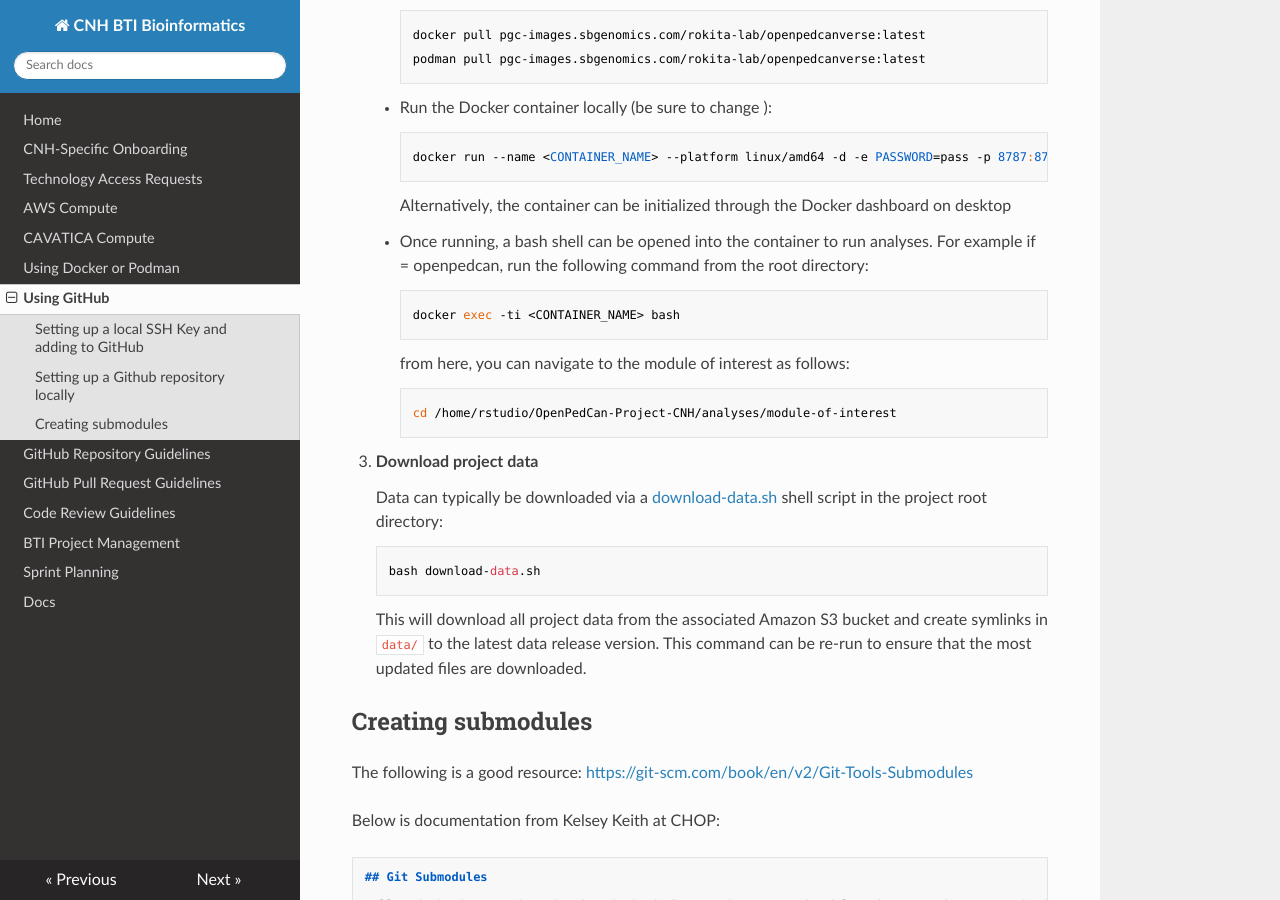
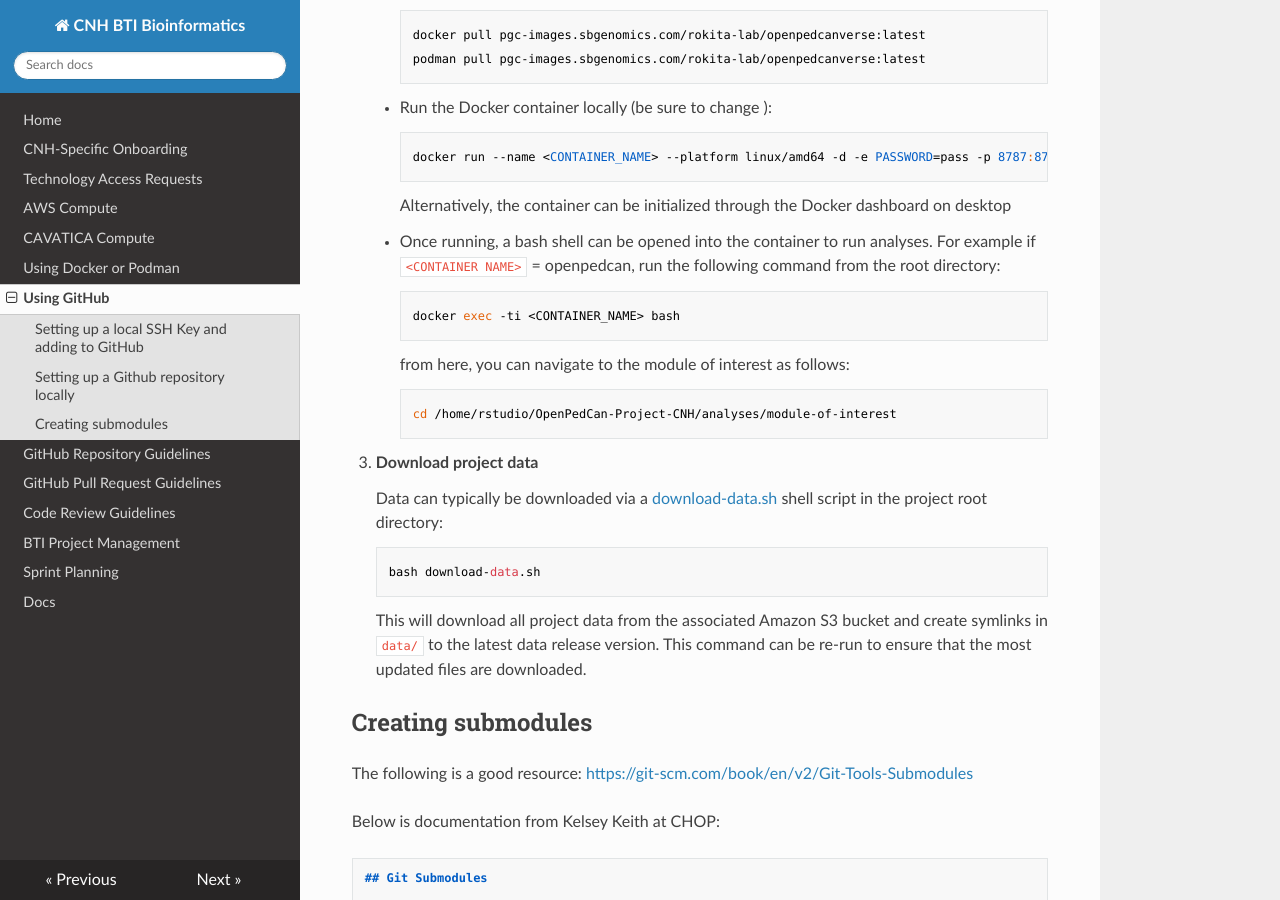
Before and after one commit to childrens-bti/bti-bfx-docs, an MkDocs documentation site: the page built from docs/github-general.md, in a window 1280 px wide and 900 px high, scrolled down 726 px. Built offline with MkDocs 1.6.1, drawn with Linux system fonts in a browser that asks for light colours; nearby versions of some CDN libraries.

Commit message:
Update docs/github-general.md
Co-authored-by: Ryan Corbett <rcorbett@childrensnational.org>

```diff
--- a/docs/github-general.md
+++ b/docs/github-general.md
@@ -37,7 +37,7 @@ Add this new SSH key to your profile in GitHub by following [these instructions]
 
         Alternatively, the container can be initialized through the Docker dashboard on desktop
 
-    4. Once running, a bash shell can be opened into the container to run analyses. For example if <CONTAINER NAME> = openpedcan, run the following command from the root directory:
+    4. Once running, a bash shell can be opened into the container to run analyses. For example if `<CONTAINER NAME>` = openpedcan, run the following command from the root directory:
 
             docker exec -ti <CONTAINER_NAME> bash
 
```
